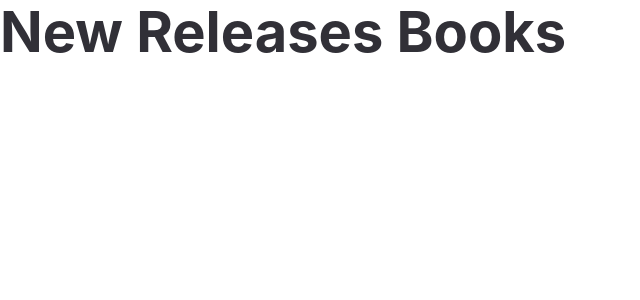
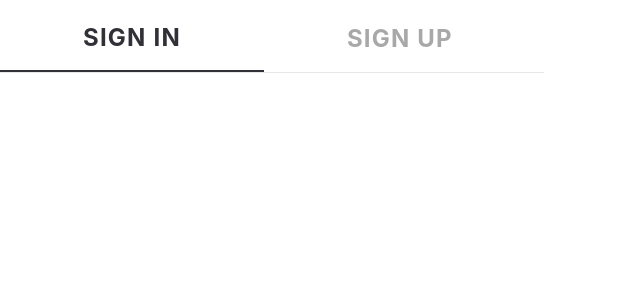
Before and after one commit to OlgaOparyna/Bookstore, a React (Create React App) app: page / in a window 1280 px wide. Shown: the top 300 px of the page, without its empty margins (0-640 px from the left). Built offline with nearby package versions, Linux system fonts and the light colour scheme; the HTML template or start-up script is replaced by a standard one.

Commit message:
add tabs

```diff
--- a/src/App.tsx
+++ b/src/App.tsx
@@ -1,9 +1,24 @@
-import React from 'react';
-import Title from "./components/Title";
+import React, {useState} from 'react';
+import Tabs from "./components/Tabs";
+import {TabsNames, TabsProps} from "./components/Tabs/types";
 function App() {
+    const [activeTab, setActiveTab] = useState(TabsNames.SIGNIN);
+    const onTabClick = (key: TabsNames) => () => {
+        setActiveTab(key);
+    };
+    const TABS_LIST =  [
+            {
+                title: "SIGN IN",
+                key: TabsNames.SIGNIN,
+            },
+            {
+                title: "SIGN UP",
+                key: TabsNames.SIGNUP,
+            },
+        ]
   return (
     <div className="App">
-      <Title title={"New Releases Books"}/>
+      <Tabs tabsListArray={TABS_LIST} activeTab={activeTab} onClick={onTabClick}/>
     </div>
   );
 }
--- /dev/null
+++ b/src/components/Tabs/Tabs.module.scss
@@ -0,0 +1,27 @@
+@import "src/assets/colors";
+
+.container{
+  display: flex;
+  width: 544px;
+  border-bottom: 1px solid $gray;
+}
+.tab{
+  padding: 26px 83px 20px;
+  font-weight: 700;
+  font-size: 24px;
+  line-height: 24px;
+  color: $secondary;
+  display: flex;
+  align-items: center;
+  justify-content: space-between;
+  text-align: center;
+  letter-spacing: 0.05em;
+  &:hover{
+    color: $primary;
+    cursor: pointer;
+  }
+}
+.activeTab{
+  color: $primary;
+  border-bottom: 2px solid $primary;
+}
--- /dev/null
+++ b/src/components/Tabs/Tabs.tsx
@@ -0,0 +1,28 @@
+import React, { FC } from "react";
+import classNames from "classnames";
+
+import styles from "./Tabs.module.scss";
+import { TabsProps } from "./types";
+
+const Tabs: FC<TabsProps> = ({ tabsListArray, activeTab, onClick }) => {
+     return (
+        <div
+            className={styles.container}
+        >
+            {tabsListArray.map((tab) => {
+                return (
+                    <div
+                        key={tab.key}
+                        className={classNames(styles.tab, {
+                            [styles.activeTab]: activeTab === tab.key
+                        })}
+                        onClick={onClick(tab.key)}
+                    >
+                        {tab.title}
+                    </div>
+                );
+            })}
+        </div>
+    );
+};
+export default Tabs;
--- /dev/null
+++ b/src/components/Tabs/index.ts
@@ -0,0 +1 @@
+export {default} from "./Tabs"
--- /dev/null
+++ b/src/components/Tabs/types.ts
@@ -0,0 +1,13 @@
+export enum TabsNames {
+    SIGNIN,
+    SIGNUP,
+}
+export type TabsProps = {
+    tabsListArray: TabsType[];
+    activeTab: number;
+    onClick: (key: TabsNames)=>()=> void;
+}
+export type TabsType = {
+    title: string;
+    key: TabsNames,
+}
```
